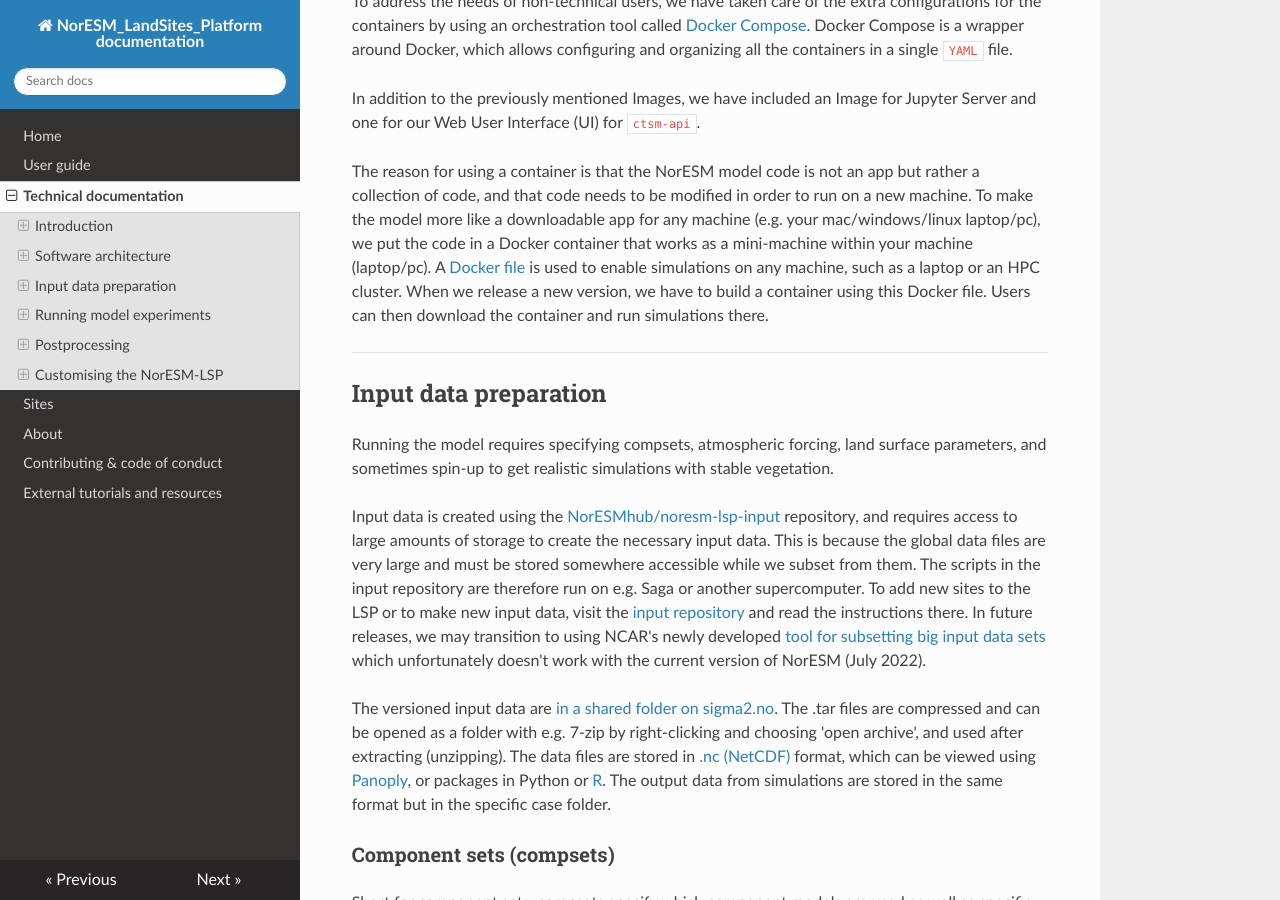
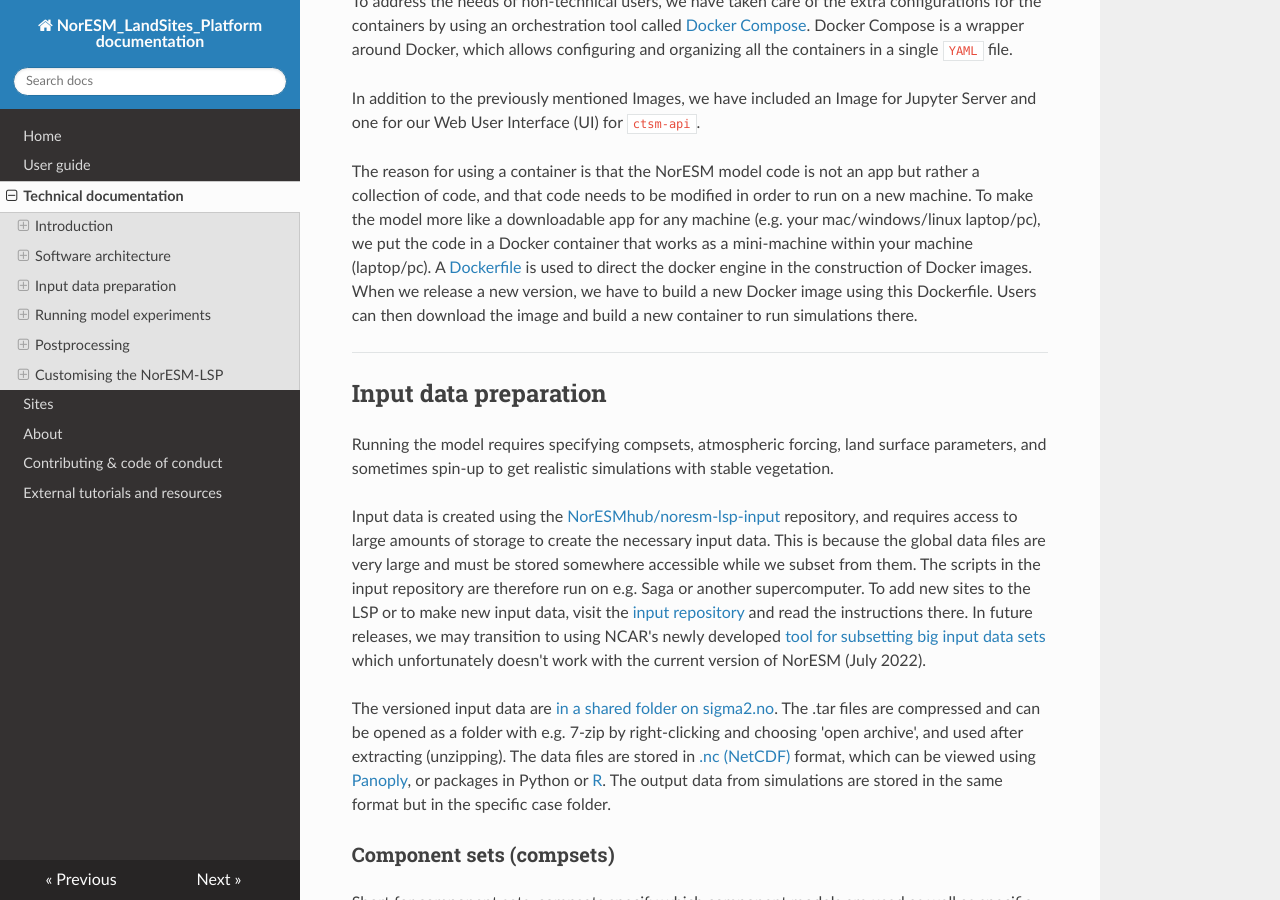
Before and after one commit to NorESMhub/noresm-land-sites-platform, an MkDocs documentation site: the page built from docs/documentation.md, in a window 1280 px wide and 900 px high, scrolled down 6112 px. Built offline with MkDocs 1.6.1, drawn with Linux system fonts in a browser that asks for light colours; nearby versions of some CDN libraries.

Commit message:
Update the sentences on Dockerfile (#139)
"Docker file" should be "Dockerfile" to be consistent throughout the file. The workflow starting from Dockerfile -> image -> containter -> simulations can be clearer.

```diff
--- a/docs/documentation.md
+++ b/docs/documentation.md
@@ -115,7 +115,7 @@
 
 In addition to the previously mentioned Images, we have included an Image for Jupyter Server and one for our Web User Interface (UI) for `ctsm-api`.
 
-The reason for using a container is that the NorESM model code is not an app but rather a collection of code, and that code needs to be modified in order to run on a new machine. To make the model more like a downloadable app for any machine (e.g. your mac/windows/linux laptop/pc), we put the code in a Docker container that works as a mini-machine within your machine (laptop/pc). A [Docker file](https://docs.docker.com/get-started/overview/ "a text document that contains all the commands a user could call on the command line to assemble an image") is used to enable simulations on any machine, such as a laptop or an HPC cluster. When we release a new version, we have to build a container using this Docker file. Users can then download the container and run simulations there.
+The reason for using a container is that the NorESM model code is not an app but rather a collection of code, and that code needs to be modified in order to run on a new machine. To make the model more like a downloadable app for any machine (e.g. your mac/windows/linux laptop/pc), we put the code in a Docker container that works as a mini-machine within your machine (laptop/pc). A [Dockerfile](https://docs.docker.com/get-started/overview/ "a text document that contains all the commands a user could call on the command line to assemble an image") is used to direct the docker engine in the construction of Docker images. When we release a new version, we have to build a new Docker image using this Dockerfile. Users can then download the image and build a new container to run simulations there.
 
 
 **************************************
```
